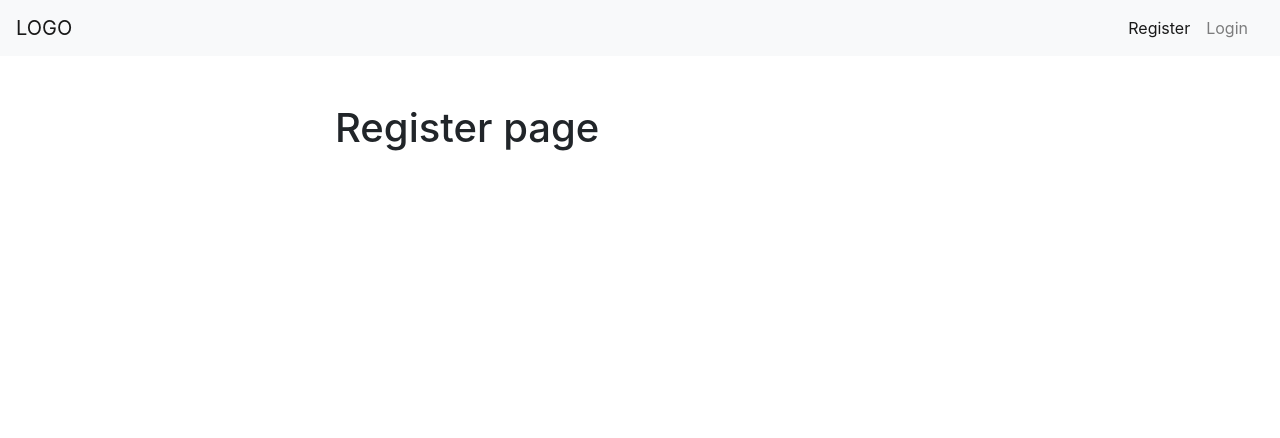
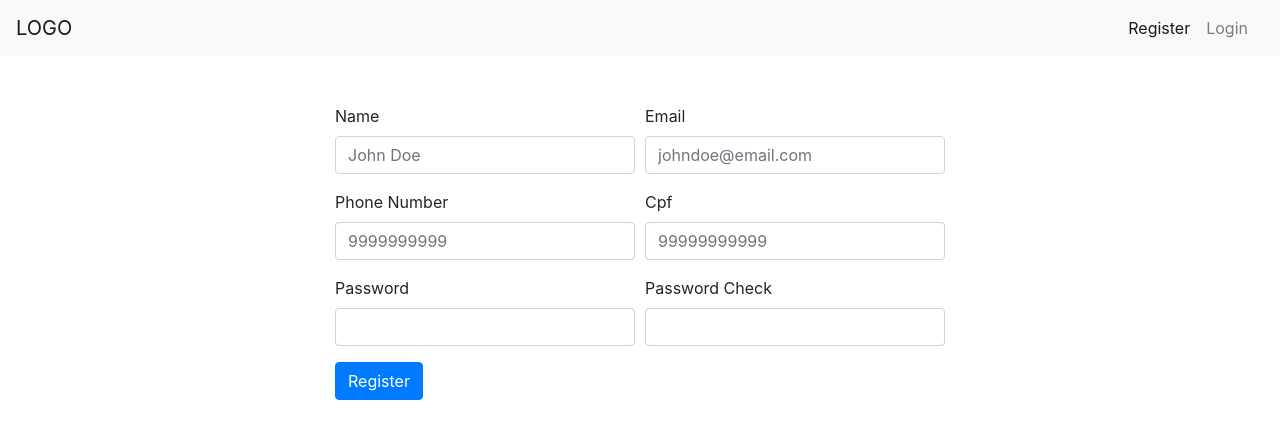
Before and after one commit to JoakimTeixeira/user-authentication-client, a React (Create React App) app: page /register in a window 1280 px wide. Shown: the top 438 px of the page. Built offline with nearby package versions, Linux system fonts and the light colour scheme; no server answers.

Commit message:
Add register form

```diff
--- a/src/pages/auth/Register.jsx
+++ b/src/pages/auth/Register.jsx
@@ -1,7 +1,129 @@
-import React from 'react';
+import React, { useState, useContext } from 'react';
+import { Button, Col, Form } from 'react-bootstrap';
+import Axios from 'axios';
+import { AuthContext } from 'contexts/AuthContext';
 
 const Register = () => {
-  return <h1>Register page</h1>;
+  const [user, setUser] = useState({
+    name: '',
+    email: '',
+    phoneNumber: '',
+    cpf: '',
+    password: '',
+    passwordCheck: '',
+  });
+
+  const { setUserData } = useContext(AuthContext);
+
+  const resetFields = () => {
+    setUser({
+      name: '',
+      email: '',
+      phoneNumber: '',
+      cpf: '',
+      password: '',
+      passwordCheck: '',
+    });
+  };
+
+  const submitRegister = async (e) => {
+    e.preventDefault();
+
+    const newUser = user;
+
+    await Axios.post('http://localhost:3001/users/register', newUser);
+
+    const loginResponse = await Axios.post('http://localhost:3001/users/login', {
+      email: user.email,
+      password: user.password,
+    });
+
+    setUserData({
+      token: loginResponse.data.token,
+      user: loginResponse.data.user,
+    });
+
+    localStorage.setItem('auth-token', loginResponse.data.token);
+
+    resetFields();
+  };
+
+  return (
+    <Form>
+      <Form.Row>
+        <Form.Group as={Col} controlId="formGridName">
+          <Form.Label>Name</Form.Label>
+          <Form.Control
+            type="text"
+            placeholder="John Doe"
+            aria-label="Name"
+            value={user.name}
+            onChange={(e) => setUser({ ...user, name: e.target.value })}
+          />
+        </Form.Group>
+
+        <Form.Group as={Col} controlId="formGridEmail">
+          <Form.Label>Email</Form.Label>
+          <Form.Control
+            type="email"
+            placeholder="johndoe@email.com"
+            aria-label="Email"
+            value={user.email}
+            onChange={(e) => setUser({ ...user, email: e.target.value })}
+          />
+        </Form.Group>
+      </Form.Row>
+
+      <Form.Row>
+        <Form.Group as={Col} controlId="formGridPhoneNumber">
+          <Form.Label>Phone Number</Form.Label>
+          <Form.Control
+            type="text"
+            placeholder="9999999999"
+            aria-label="Phone Number"
+            value={user.phoneNumber}
+            onChange={(e) => setUser({ ...user, phoneNumber: e.target.value })}
+          />
+        </Form.Group>
+
+        <Form.Group as={Col} controlId="formGridCpf">
+          <Form.Label>Cpf</Form.Label>
+          <Form.Control
+            type="text"
+            placeholder="99999999999"
+            aria-label="Cpf"
+            value={user.cpf}
+            onChange={(e) => setUser({ ...user, cpf: e.target.value })}
+          />
+        </Form.Group>
+      </Form.Row>
+
+      <Form.Row>
+        <Form.Group as={Col} controlId="formGridPassword1">
+          <Form.Label>Password</Form.Label>
+          <Form.Control
+            type="password"
+            aria-label="Password"
+            value={user.password}
+            onChange={(e) => setUser({ ...user, password: e.target.value })}
+          />
+        </Form.Group>
+        <Form.Group as={Col} controlId="formGridPassword2">
+          <Form.Label>Password Check</Form.Label>
+          <Form.Control
+            type="password"
+            aria-label="Password Check"
+            value={user.passwordCheck}
+            onChange={(e) => setUser({ ...user, passwordCheck: e.target.value })}
+          />
+        </Form.Group>
+      </Form.Row>
+
+      <Button variant="primary" type="submit" onClick={submitRegister}>
+        Register
+      </Button>
+    </Form>
+  );
 };
 
 export default Register;
```
